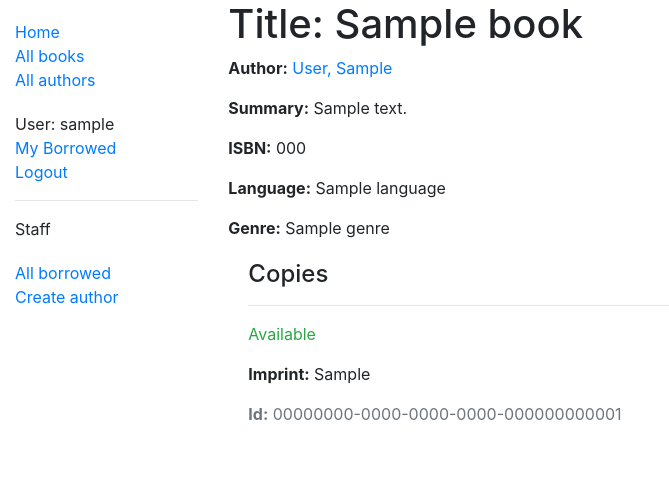
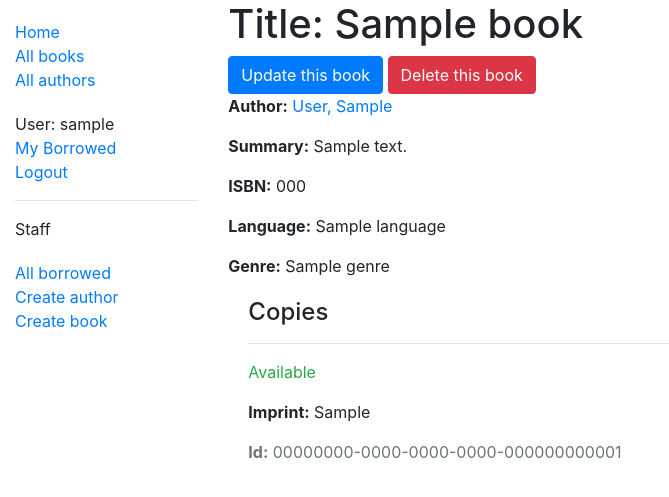
Before and after one commit to EvgeniiMal/locallibrary-mdn, a Django app: page /catalog/book/1 in a window 1280 px wide. Shown: the top 497 px of the page, without its empty margins (0-669 px from the left). Run offline with Django 3.2, Linux system fonts and the light colour scheme; a user stored in the database is signed in; tables that the repository leaves empty hold one stand-in row (values such as "Sample post").

Commit message:
feat: created book_confirm_delete and book_form templates

```diff
--- a/catalog/templates/base_generic.html
+++ b/catalog/templates/base_generic.html
@@ -35,6 +35,7 @@
                     <ul class="sidebar-nav">
                         <li><a href="{% url 'borrowed' %}">All borrowed</a></li>
                         <li><a href="{% url 'author-create'%}">Create author</a></li>
+                        <li><a href="{% url 'book-create'%}">Create book</a></li>
                     </ul>
                 {% endif %}
             {% endblock %}
--- a/catalog/templates/catalog/book_detail.html
+++ b/catalog/templates/catalog/book_detail.html
@@ -2,6 +2,14 @@
 
 {% block content %}
     <h1>Title: {{ book.title }}</h1>
+
+    {% if perms.catalog.change_book %}
+        <a role="button" class="btn btn-primary" href="{% url 'book-update' pk=book.pk %}">Update this book</a>
+    {% endif %}
+
+    {% if perms.catalog.delete_book  %}
+        <a role="button" class="btn btn-danger" href="{% url 'book-delete' pk=book.pk %}">Delete this book</a>
+    {% endif %}
 
     <p><strong>Author:</strong> <a href="{% url 'author-detail' book.author.pk %}">{{ book.author }}</a></p>
     <p><strong>Summary:</strong> {{ book.summary }}</p>
```
Also changed, not shown: catalog/templates/catalog/book_confirm_delete.html (added, +14 -0 lines), catalog/templates/catalog/book_form.html (added, +11 -0 lines).
